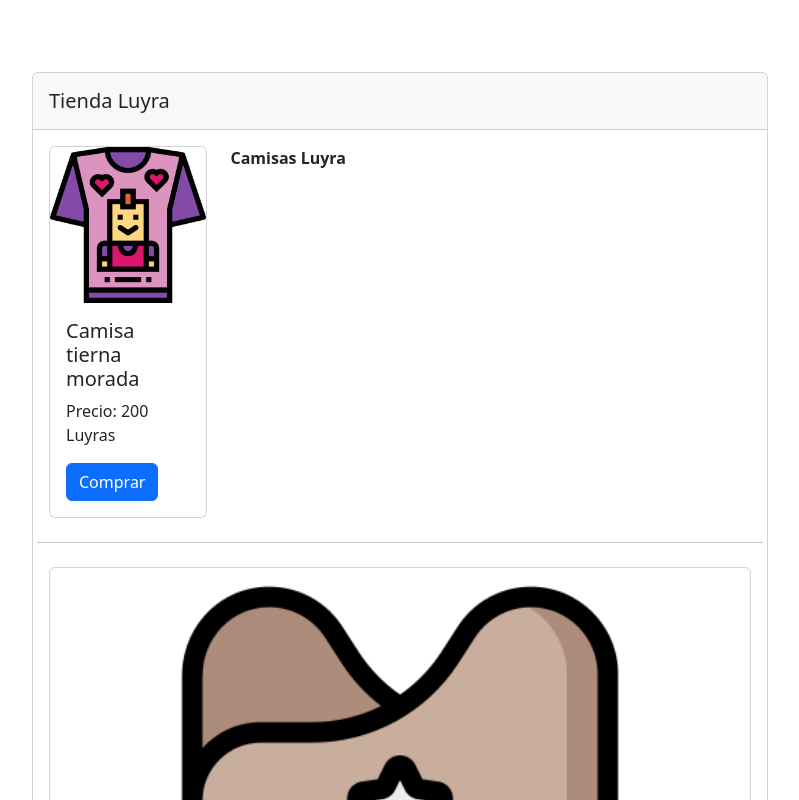
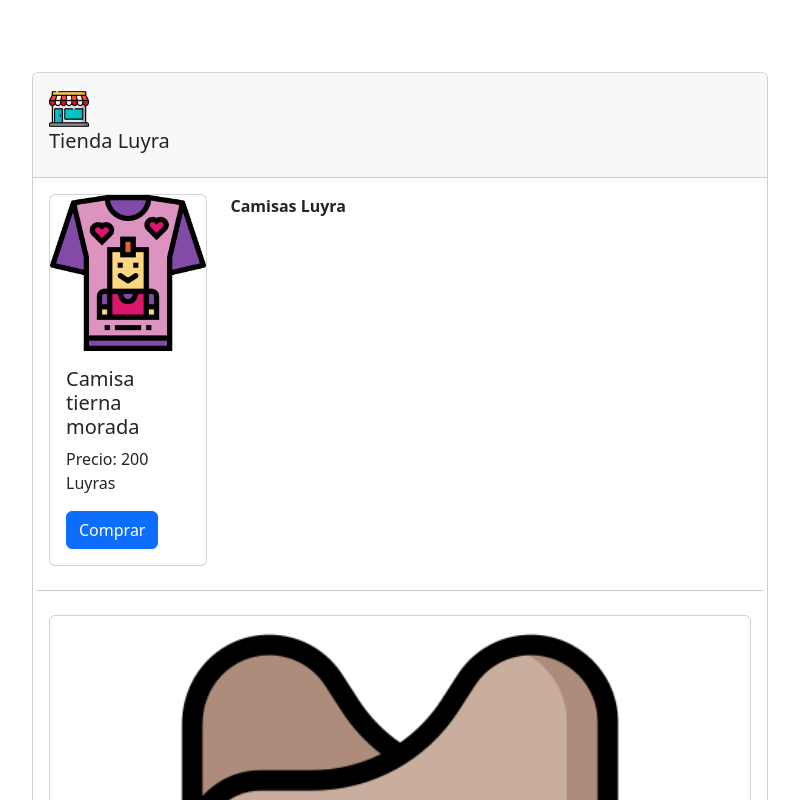
Before and after one commit to Key150920/Luyra, a React (Create React App) app: page /tienda in a window 1280 px wide. Shown: the top 800 px of the page, without its empty margins (240-1039 px from the left). Built offline with nearby package versions, Linux system fonts and the light colour scheme.

Commit message:
puse el icono de la tienda

```diff
--- a/src/componentes/tienda.jsx
+++ b/src/componentes/tienda.jsx
@@ -7,6 +7,8 @@ import hatluyra from "../images/cowboy_luyra.png";
 import crown from "../images/crown_luyra.png";
 import unicornio from "../images/diademas_luyra.png";
 import {MdOutlineArrowForwardIos} from 'react-icons/md';
+import store from '../images/store.png';
+
 
 function Tiendas() {
   return (
@@ -16,8 +18,8 @@ function Tiendas() {
           <div class="row d-flex justify-content-center my-4">
             <div class="col-md-8">
               <div class="card mb-4">
-                <div class="card-header py-3">
-                  <h5 class="mb-0">Tienda Luyra</h5>
+                <div class="card-header py-3" >
+                  <img src={store} alt="/" style={{width:"40px",height:"40px"}}/><h5>Tienda Luyra</h5>
                 </div>
                 <div class="card-body">
                   <div class="row">
--- a/src/estilos/login.css
+++ b/src/estilos/login.css
@@ -2,3 +2,6 @@
     background-image: url('https://th.bing.com/th/id/OIP._AgulSq0Y3XNsc0xZxuxNwAAAA?pid=ImgDet&rs=1');
 
 }
+.Cuerpowa{
+    background-color: blueviolet;
+}
```
Also changed, not shown: src/images/store.png (added).
